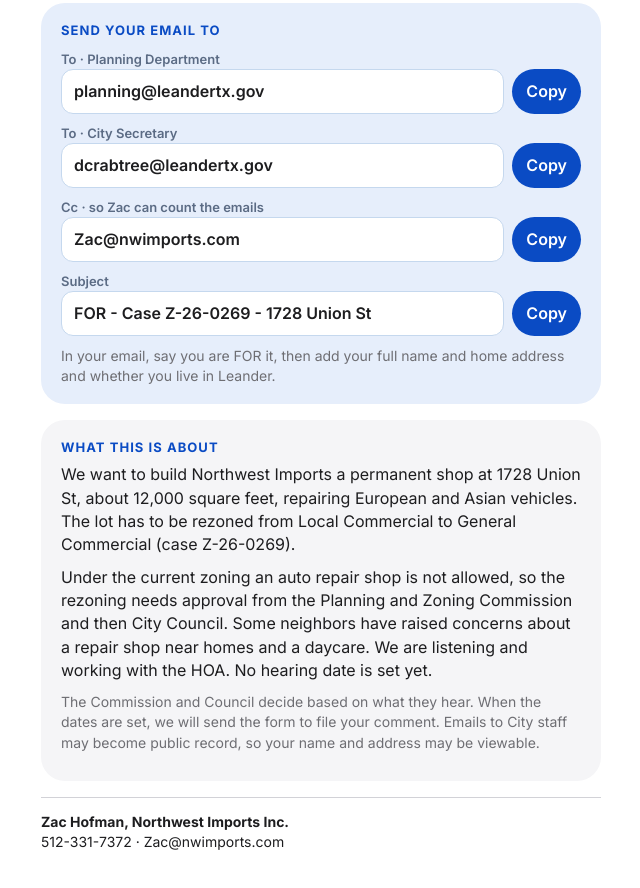
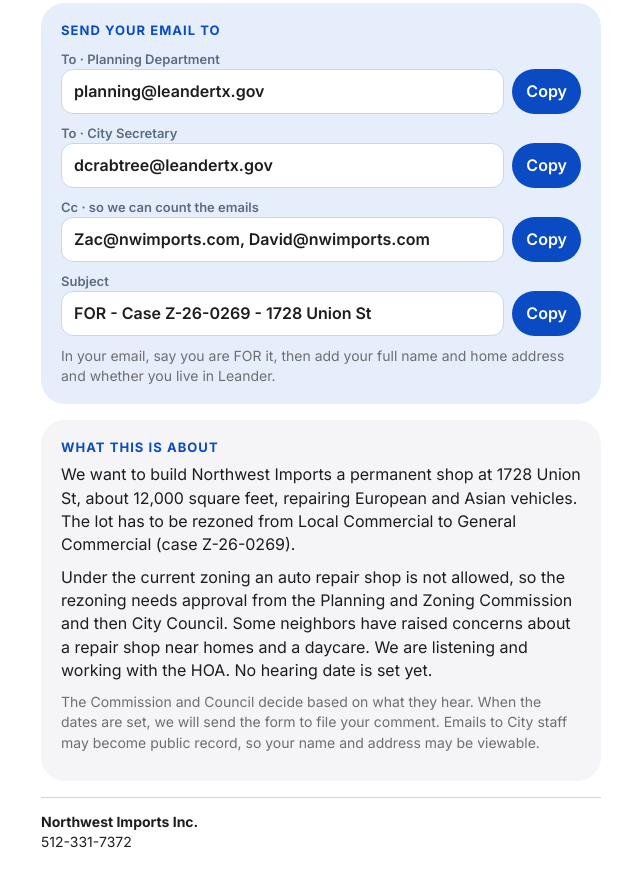
Before and after one commit to zacnwimports-svg/support, a plain HTML site: page index.html in a window 1280 px wide. Shown: the part 589-1477 px from the top of the page, without its empty margins (319-959 px from the left). Drawn offline with Linux system fonts and the light colour scheme.

Commit message:
Add files via upload

```diff
--- a/index.html
+++ b/index.html
@@ -19,26 +19,29 @@ h1{margin:12px 0 8px;font-size:clamp(44px,13vw,64px);line-height:.98;font-weight
 .row{display:flex;gap:8px;align-items:stretch}.val{flex:1;min-width:0;background:#fff;border:1px solid #C5D8EE;border-radius:12px;padding:10px 12px;font-weight:600;overflow-wrap:anywhere}
 .lab{font-size:13px;font-weight:600;color:#5B6B84}
 button.copy{border:0;border-radius:980px;background:#0A4BC4;color:#fff;font:inherit;font-weight:600;padding:0 14px;cursor:pointer}
-.btn{position:relative;display:block;text-align:center;text-decoration:none;color:#fff;font-size:24px;font-weight:800;letter-spacing:-.02em;border-radius:20px;padding:18px 18px;background:linear-gradient(180deg,#5B97F7 0%,#0A58E0 50%,#0846B8 100%);box-shadow:0 8px 0 #052B75;margin-bottom:10px;-webkit-tap-highlight-color:transparent}.btn:active{transform:translateY(4px);box-shadow:0 4px 0 #052B75}.btn .g{position:absolute;left:0;right:0;top:0;height:48%;background:rgba(255,255,255,.22);border-radius:20px 20px 0 0}.btn .t{position:relative}
+.btn{position:relative;display:block;text-align:center;text-decoration:none;color:#fff;font-size:24px;font-weight:800;letter-spacing:-.02em;border-radius:20px;padding:18px 18px;background:linear-gradient(180deg,#5B97F7 0%,#0A58E0 50%,#0846B8 100%);box-shadow:0 8px 0 #052B75;margin-bottom:10px;-webkit-tap-highlight-color:transparent}
+.btn:active{transform:translateY(4px);box-shadow:0 4px 0 #052B75}
+.btn .g{position:absolute;left:0;right:0;top:0;height:48%;background:rgba(255,255,255,.22);border-radius:20px 20px 0 0}
+.btn .t{position:relative}
 .sm{font-size:14px;color:#6E6E73;margin:0}.about{background:#F5F5F7;border-radius:24px;padding:18px 20px}.about h2{margin:0 0 6px;font-size:13px;letter-spacing:.08em;color:#0A4BC4}.about p{margin:0 0 10px}
 footer{border-top:1px solid #D2D2D7;padding-top:14px;font-size:14px}footer b{display:block}
 </style></head><body><div class="col">
 <header class="hero"><b>Northwest Imports</b><span class="a">1728 Union St, Leander</span>
 <h1>We need your <span>support.</span></h1><p>Help bring a European and Asian import specialty shop to Leander. One email. About two minutes.</p></header>
 <div class="key">Keep <em>Z-26-0269</em> and the word <em>FOR</em> in the subject line.</div>
-<a class="btn" href="mailto:planning@leandertx.gov,dcrabtree@leandertx.gov?cc=Zac@nwimports.com&subject=FOR%20-%20Case%20Z-26-0269%20-%201728%20Union%20St&body=I%20am%20FOR%20the%20rezoning%20of%201728%20Union%20St%20%28case%20Z-26-0269%29.%0A%0AMy%20name%20and%20home%20address%3A%20"><span class="g"></span><span class="t">Tap here to email the City &nbsp;&rarr;</span></a>
+<a class="btn" href="mailto:planning@leandertx.gov,dcrabtree@leandertx.gov?cc=Zac@nwimports.com,David@nwimports.com&subject=FOR%20-%20Case%20Z-26-0269%20-%201728%20Union%20St&body=I%20am%20FOR%20the%20rezoning%20of%201728%20Union%20St%20%28case%20Z-26-0269%29.%0A%0AMy%20name%20and%20home%20address%3A%20"><span class="g"></span><span class="t">Tap here to email the City &nbsp;&rarr;</span></a>
 <p class="sm" style="text-align:center">If the button does nothing, copy the lines below into a new email.</p>
 <section class="card"><h2>SEND YOUR EMAIL TO</h2>
 <div><div class="lab">To · Planning Department</div><div class="row"><div class="val" id="a">planning@leandertx.gov</div><button class="copy" data-t="a">Copy</button></div></div>
 <div><div class="lab">To · City Secretary</div><div class="row"><div class="val" id="b">dcrabtree@leandertx.gov</div><button class="copy" data-t="b">Copy</button></div></div>
-<div><div class="lab">Cc · so Zac can count the emails</div><div class="row"><div class="val" id="c">Zac@nwimports.com</div><button class="copy" data-t="c">Copy</button></div></div>
+<div><div class="lab">Cc · so we can count the emails</div><div class="row"><div class="val" id="c">Zac@nwimports.com, David@nwimports.com</div><button class="copy" data-t="c">Copy</button></div></div>
 <div><div class="lab">Subject</div><div class="row"><div class="val" id="d">FOR - Case Z-26-0269 - 1728 Union St</div><button class="copy" data-t="d">Copy</button></div></div>
 <p class="sm">In your email, say you are FOR it, then add your full name and home address and whether you live in Leander.</p></section>
 <section class="about"><h2>WHAT THIS IS ABOUT</h2>
 <p>We want to build Northwest Imports a permanent shop at 1728 Union St, about 12,000 square feet, repairing European and Asian vehicles. The lot has to be rezoned from Local Commercial to General Commercial (case Z-26-0269).</p>
 <p>Under the current zoning an auto repair shop is not allowed, so the rezoning needs approval from the Planning and Zoning Commission and then City Council. Some neighbors have raised concerns about a repair shop near homes and a daycare. We are listening and working with the HOA. No hearing date is set yet.</p>
 <p class="sm">The Commission and Council decide based on what they hear. When the dates are set, we will send the form to file your comment. Emails to City staff may become public record, so your name and address may be viewable.</p></section>
-<footer><b>Zac Hofman, Northwest Imports Inc.</b>512-331-7372 · Zac@nwimports.com</footer>
+<footer><b>Northwest Imports Inc.</b>512-331-7372</footer>
 </div>
 <script>document.querySelectorAll('button.copy').forEach(function(b){b.onclick=function(){var e=document.getElementById(b.dataset.t);function ok(){b.textContent='Copied';setTimeout(function(){b.textContent='Copy'},1500)}try{navigator.clipboard.writeText(e.textContent.trim()).then(ok,function(){var r=document.createRange();r.selectNodeContents(e);var s=getSelection();s.removeAllRanges();s.addRange(r)})}catch(x){var r=document.createRange();r.selectNodeContents(e);var s=getSelection();s.removeAllRanges();s.addRange(r)}}})</script>
 </body></html>
```
